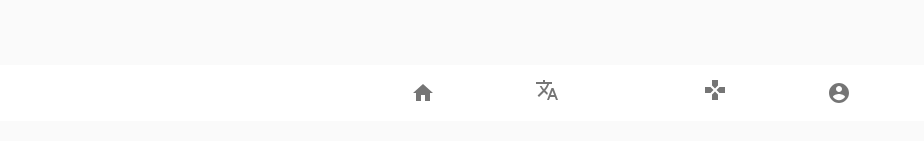
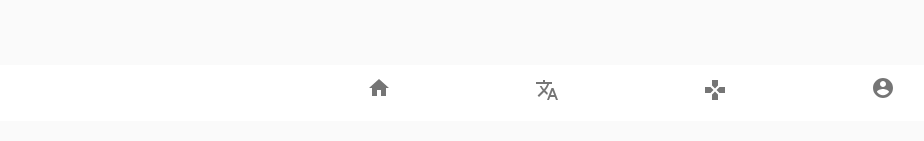
Before and after one commit to picowithleo/amigos-mema, a React (Create React App) app: page /register in a window 1280 px wide. Shown: the part 631-772 px from the top of the page, without its empty margins (9-933 px from the left). Built offline with nearby package versions, Linux system fonts and the light colour scheme.

Commit message:
modified BottomNavigationAction tag with Link tag

```diff
--- a/src/navigation/BottomNav.js
+++ b/src/navigation/BottomNav.js
@@ -28,15 +28,11 @@ const useStyles = makeStyles({
     return (
 
       <BottomNavigation value={value} onChange={handleChange} className={classes.root}>
-        <Link to="/home">
-            <BottomNavigationAction label="Home" value="home" icon={<HomeIcon />} />
-        </Link>
 
+        <BottomNavigationAction label="Home" value="home" icon={<HomeIcon />} component={Link} to="/home" />
         <BottomNavigationAction label="Learn" value="Learn" icon={<TranslateIcon />} />
         <BottomNavigationAction label="Discover" value="Discover" icon={<GamesIcon />} />
-        <Link to="/profile">
-            <BottomNavigationAction label="Account" value="account" icon={<AccountCircleIcon />} />
-        </Link>
+        <BottomNavigationAction label="Account" value="account" icon={<AccountCircleIcon />} component={Link} to="/profile" />
 
       </BottomNavigation>
 
```
